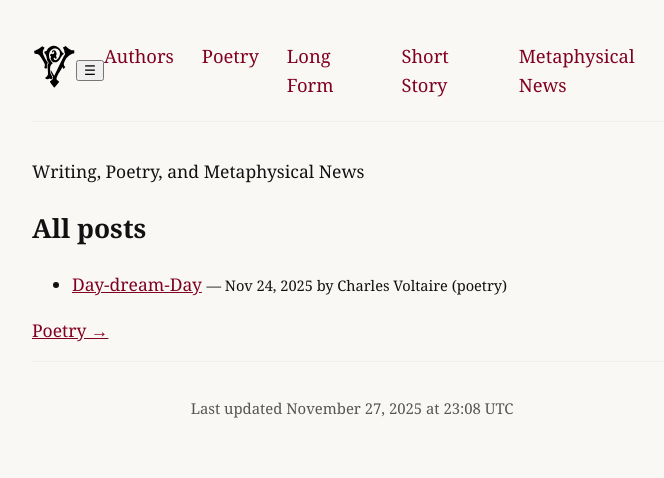
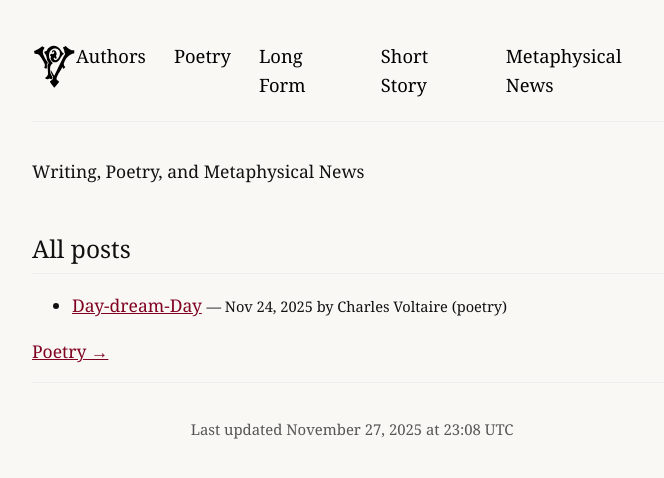
Before and after one commit to charlesvoltaire-public/charlesvoltaire-public.github.io, a Jekyll site: the page built from index.md, in a window 1280 px wide. Shown: the top 478 px of the page, without its empty margins (288-952 px from the left). Built offline with Jekyll 4.4.1, drawn with Linux system fonts in a browser that asks for light colours.

Commit message:
Update style.css

```diff
--- a/assets/css/style.css
+++ b/assets/css/style.css
@@ -1,18 +1,71 @@
-/* FINAL — maroon links + normal poem size + no overrides */
+/* Voltaire Press — FINAL FINAL: header nav black, all other links maroon */
+
 * { box-sizing: border-box; }
 
 html, body {
   margin: 0; padding: 0;
-  background: #faf8f5; color: #111;
+  background: #faf8f5;
+  color: #111;
   font-family: Georgia, "Times New Roman", serif !important;
-  font-size: 17.5px; line-height: 1.6;
+  font-size: 17.5px;
+  line-height: 1.6;
 }
 
 body { max-width: 680px; margin: 20px auto 60px; padding: 0 20px; }
 
-/* Force maroon links everywhere */
-a, a:visited, .nav-links a { color: #800020 !important; }
-a:hover, .nav-links a:hover { color: #a00020 !important; text-decoration: underline !important; }
+/* Header */
+.header-inner {
+  display: flex; justify-content: space-between; align-items: center;
+  padding: 1.2rem 0; border-bottom: 1px solid #eee; margin-bottom: 2rem;
+}
+
+.logo { height: 44px; width: auto; }
+
+.hamburger {
+  display: none;
+  background: none; border: none;
+  font-size: 2em; cursor: pointer; color: #000;
+  z-index: 10001;
+}
+
+/* Desktop nav — BLACK links only */
+.site-nav {
+  display: flex;
+  gap: 1.6rem;
+  flex-wrap: nowrap;
+}
+.site-nav a {
+  color: #000 !important;               /* ← black */
+  text-decoration: none; font-size: 1.05em;
+}
+.site-nav a:hover, .site-nav a.active { font-weight: 600; }
+
+/* MOBILE */
+@media (max-width: 720px) {
+  body { max-width: none; margin: 12px 0 60px; padding: 0 16px; }
+  .hamburger { display: block; }
+  .site-nav { display: none; }
+  .site-nav {
+    position: fixed; inset: 0;
+    background: #000 !important;
+    color: #fff !important;
+    display: flex !important;
+    flex-direction: column; align-items: center; justify-content: flex-start;
+    padding-top: 130px; gap: 2.8rem; font-size: 1.3em;
+    transform: translateX(100%); transition: transform 0.32s ease;
+    z-index: 10000;
+  }
+  .site-nav.open { transform: translateX(0); }
+  .site-nav a { color: #fff !important; }        /* white in mobile menu */
+  .site-nav.open::after {
+    content: ""; position: fixed; inset: 0;
+    background: rgba(255,255,255,0.12); z-index: -1;
+  }
+}
+
+/* ALL OTHER links (body, Previous/Next, etc.) — maroon */
+a, a:visited, .nav-links a, .breadcrumb a { color: #800020 !important; }
+a:hover, .nav-links a:hover, .breadcrumb a:hover { color: #a00020 !important; text-decoration: underline !important; }
 
 /* Poem text — normal size */
 .prose {
@@ -22,22 +75,11 @@ a:hover, .nav-links a:hover { color: #a00020 !important; text-decoration: underl
   white-space: pre-wrap;
 }
 
-/* Desktop nav */
-.site-nav { display: flex; gap: 1.6rem; flex-wrap: nowrap; }
-.site-nav a { color b: #000; text-decoration: none; font-size: 1.05em; }
-.site-nav a:hover, .site-nav a.active { font-weight: 600; }
-
-/* Mobile menu (unchanged — already perfect) */
-@media (max-width: 720px) {
-  body { max-width: none; margin: 12px 0 60px; padding: 0 16px; }
-  .hamburger { display: block; background:none; border:none; font-size:2em; cursor:pointer; color:#000; z-index:10001; }
-  .site-nav { position:fixed; inset:0; background:#faf8f5; flex-direction:column; align-items:center; justify-content:flex-start; padding-top:130px; gap:2.6rem; font-size:1.28em; transform:translateX(100%); transition:transform .32s ease; z-index:10000; }
-  .site-nav.open { transform:translateX(0); }
-  .site-nav.open::after { content:""; position:fixed; inset:0; background:rgba(0,0,0,0.12); z-index:-1; }
-}
+/* Headings */
+h1 { margin: 0 0 2rem; font-size: 2.2em; font-weight: normal; }
+h2 { margin: 2.5rem 0 1rem; font-size: 1.4em; border-bottom: 1px solid #eee; padding-bottom: 0.3rem; font-weight: normal; }
 
 /* Rest */
-.header-inner { display:flex; justify-content:space-between; align-items:center; padding:1.2rem 0; border-bottom:1px solid #eee; margin-bottom:2rem; }
-.logo { height:44px; width:auto; }
-h1 { margin:0 0 2rem; font-size:2.2em; font-weight:normal; }
-footer { padding-top:2rem; border-top:1px solid #eee; font-size:.85em; color:#555; text-align:center; }
+main { margin-top: 1rem; }
+.breadcrumb { margin: 2rem 0 1.5rem; font-size: .95em; color: #555; }
+footer { padding-top: 2rem; border-top: 1px solid #eee; font-size: .85em; color: #555; text-align: center; }
```
